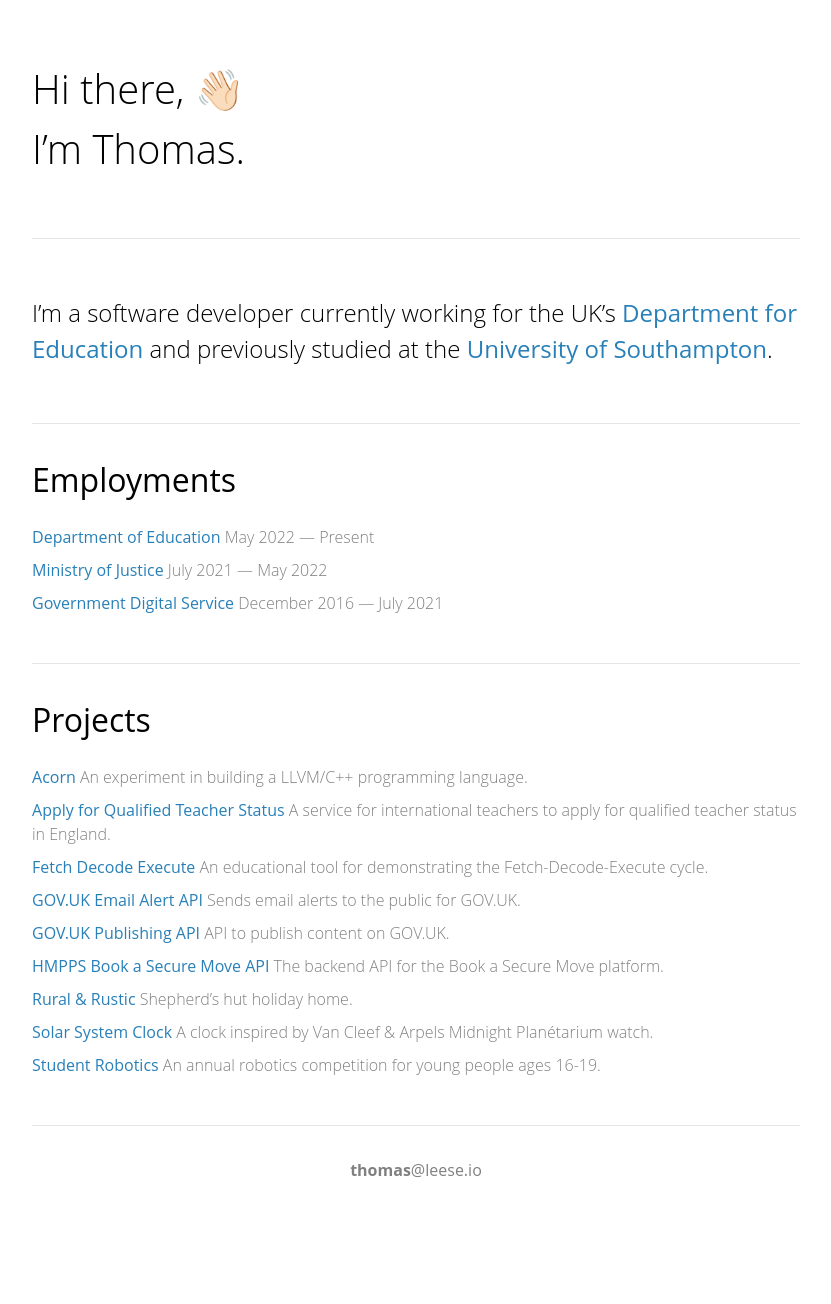
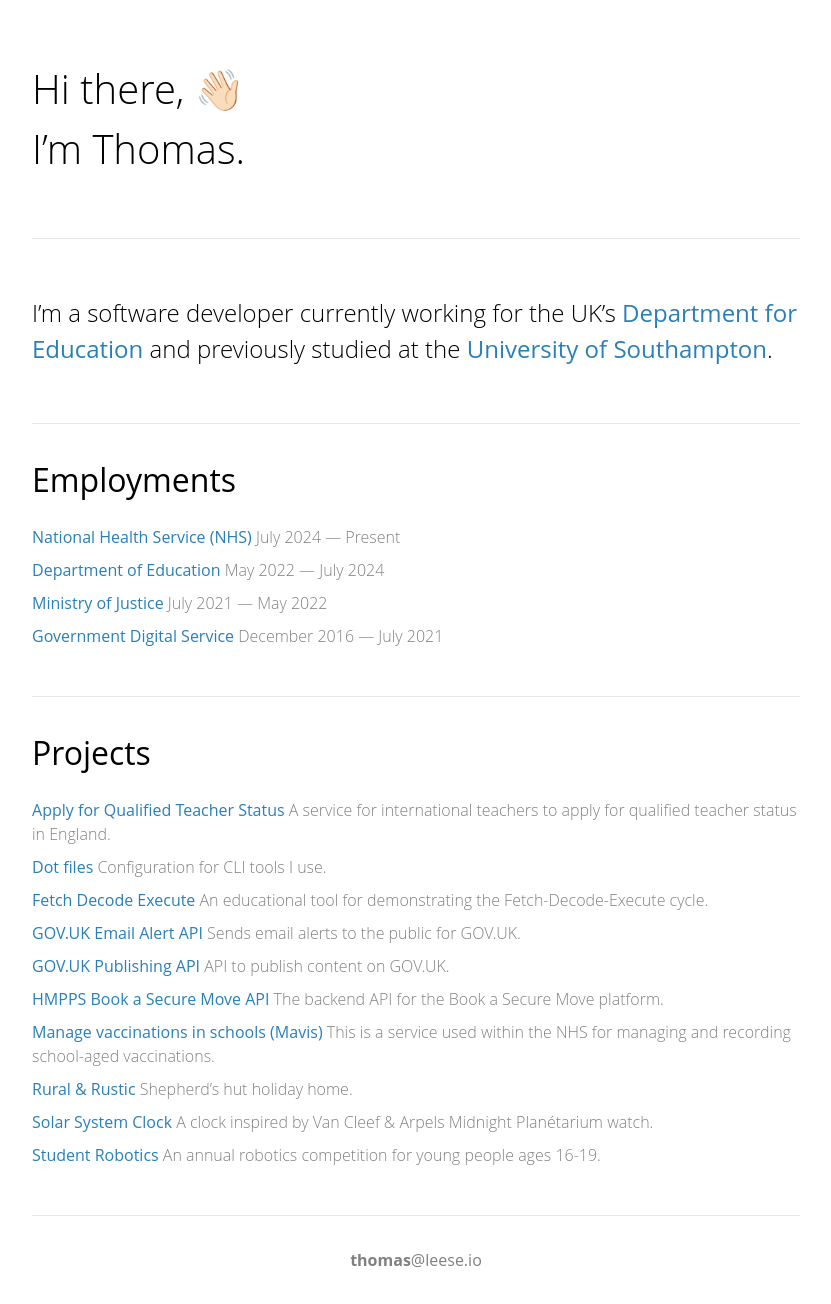
Before and after one commit to thomasleese/thomasleese.github.io, a Jekyll site: the page built from index.html, in a window 1280 px wide. Shown: the whole page, without its empty margins (224-1055 px from the left). Built offline with Jekyll 4.4.1, drawn with Linux system fonts in a browser that asks for light colours; some web fonts are replaced; before the commit the page ends 1214 px from its top, so only the background shows below that.

Commit message:
Update projects and employments

```diff
--- a/_data/employments.yaml
+++ b/_data/employments.yaml
@@ -1,6 +1,10 @@
+- name: National Health Service (NHS)
+  url: https://digital.nhs.uk/
+  description: July 2024 — Present
+
 - name: Department of Education
   url: https://dfedigital.blog.gov.uk
-  description: May 2022 — Present
+  description: May 2022 — July 2024
 
 - name: Ministry of Justice
   url: https://mojdigital.blog.gov.uk
--- a/_data/projects.yaml
+++ b/_data/projects.yaml
@@ -1,10 +1,10 @@
-- name: Acorn
-  url: https://github.com/thomasleese/acorn
-  description: An experiment in building a LLVM/C++ programming language.
-
 - name: Apply for Qualified Teacher Status
   url: https://github.com/DFE-Digital/apply-for-qualified-teacher-status
   description: A service for international teachers to apply for qualified teacher status in England.
+
+- name: Dot files
+  url: https://github.com/thomasleese/dotfiles
+  description: Configuration for CLI tools I use.
 
 - name: Fetch Decode Execute
   url: https://github.com/thomasleese/fde
@@ -22,6 +22,10 @@
   url: https://github.com/ministryofjustice/hmpps-book-secure-move-api
   description: The backend API for the Book a Secure Move platform.
 
+- name: Manage vaccinations in schools (Mavis)
+  url: https://github.com/nhsuk/manage-vaccinations-in-schools
+  description: This is a service used within the NHS for managing and recording school-aged vaccinations.
+
 - name: Rural & Rustic
   url: https://www.rural-and-rustic.wales
   description: Shepherd’s hut holiday home.
```
